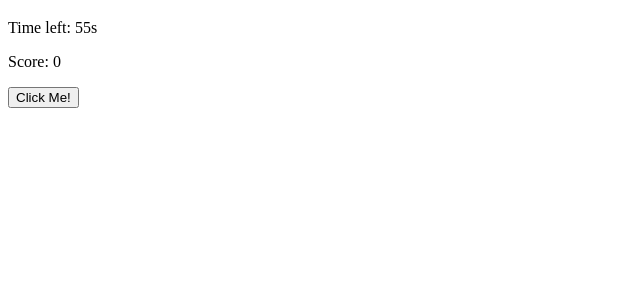
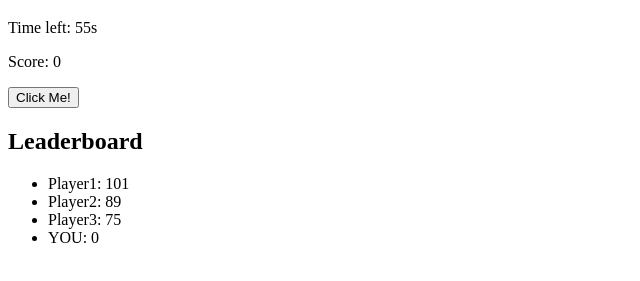
Before and after one commit to arneee12345/FinalProject_MediaArt, a plain HTML site: page index.html in a window 1280 px wide. Shown: the part 61-342 px from the top of the page, without its empty margins (0-640 px from the left). Drawn offline with Linux system fonts and the light colour scheme.

Commit message:
added leaderboard

```diff
--- a/index.html
+++ b/index.html
@@ -1,15 +1,18 @@
-
 <!DOCTYPE html>
 <html lang="en">
 <head>
   <meta charset="UTF-8">
-  <title>Better Than You (v1)</title>
+  <title>Better Than You (v2)</title>
 </head>
 <body>
   <h1>Better Than You</h1>
   <p id="timer">Time left: 60s</p>
   <p>Score: <span id="score">0</span></p>
   <button id="click-button">Click Me!</button>
+
+  <h2>Leaderboard</h2>
+  <ul id="leaderboard-list"></ul>
+
   <script src="script.js"></script>
 </body>
 </html>
--- a/script.js
+++ b/script.js
@@ -1,15 +1,47 @@
-
 let score = 0;
 let timeLeft = 60;
 let interval;
 
-document.getElementById("click-button").addEventListener("click", () => {
-  score += 1;
-  document.getElementById("score").textContent = score;
+const leaderboardData = [
+  { name: "Player1", score: 101 },
+  { name: "Player2", score: 89 },
+  { name: "YOU", score: 0 },
+  { name: "Player3", score: 75 }
+];
+
+window.addEventListener("DOMContentLoaded", () => {
+  const scoreEl = document.getElementById("score");
+  const timerEl = document.getElementById("timer");
+  const button = document.getElementById("click-button");
+  const list = document.getElementById("leaderboard-list");
+
+  function renderLeaderboard() {
+    const sorted = [...leaderboardData].sort((a, b) => b.score - a.score);
+    list.innerHTML = "";
+    sorted.forEach(player => {
+      const li = document.createElement("li");
+      li.textContent = `${player.name}: ${player.score}`;
+      list.appendChild(li);
+    });
+  }
+
+  button.addEventListener("click", () => {
+    score += 1;
+    scoreEl.textContent = score;
+    leaderboardData.find(p => p.name === "YOU").score = score;
+    renderLeaderboard();
+  });
+
+  interval = setInterval(() => {
+    timeLeft--;
+    if (timeLeft <= 0) {
+      clearInterval(interval);
+      button.disabled = true;
+      timerEl.textContent = "Time's up!";
+    } else {
+      timerEl.textContent = `Time left: ${timeLeft}s`;
+    }
+  }, 1000);
+
+  renderLeaderboard();
 });
-
-interval = setInterval(() => {
-  timeLeft--;
-  document.getElementById("timer").textContent = `Time left: ${timeLeft}s`;
-  if (timeLeft <= 0) clearInterval(interval);
-}, 1000);
```
